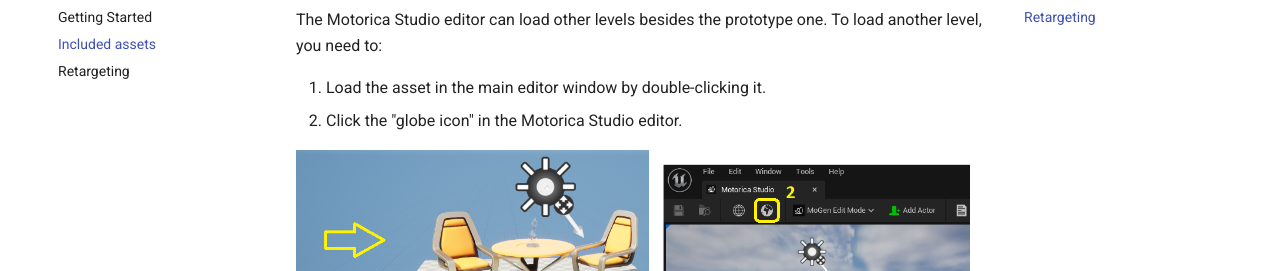
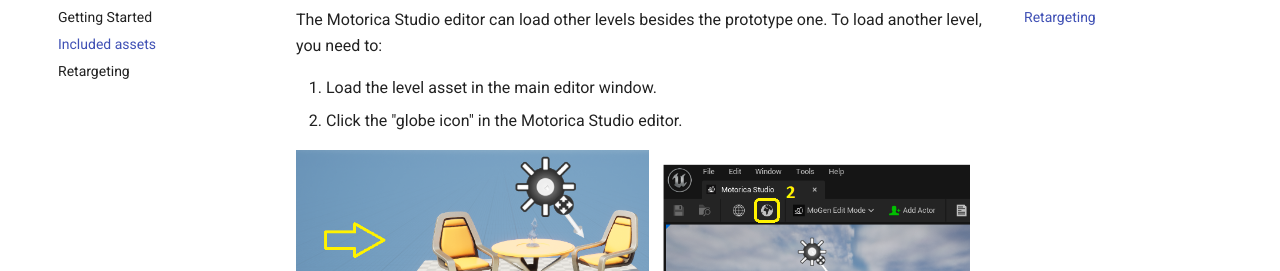
Before and after one commit to MotoricaAI/MoStudioDocs, an MkDocs documentation site: the page built from docs/user-guide/included-assets.md, in a window 1280 px wide and 900 px high, scrolled down 3603 px. Shown: the part 199-470 px from the top of the window. Built offline with MkDocs 1.6.1 and Material for MkDocs 9.7.7, drawn with Linux system fonts in a browser that asks for light colours.

Commit message:
Update docs

```diff
--- a/docs/user-guide/included-assets.md
+++ b/docs/user-guide/included-assets.md
@@ -47,10 +47,10 @@
 
 The Motorica Studio editor can load other levels besides the prototype one. To load another level, you need to:
 
-1. Load the asset in the main editor window by double-clicking it.
+1. Load the level asset in the main editor window.
 2. Click the "globe icon" in the Motorica Studio editor.
 
 ![](../images/load-custom-level.png)
 
 ## Retargeting
-You can find an overview of retargeting assets on the [Retargeting](../retargeting/) docs page.
+You can find an overview of retargeting assets on the [Retargeting](../retargeting/#assets) docs page.
```
